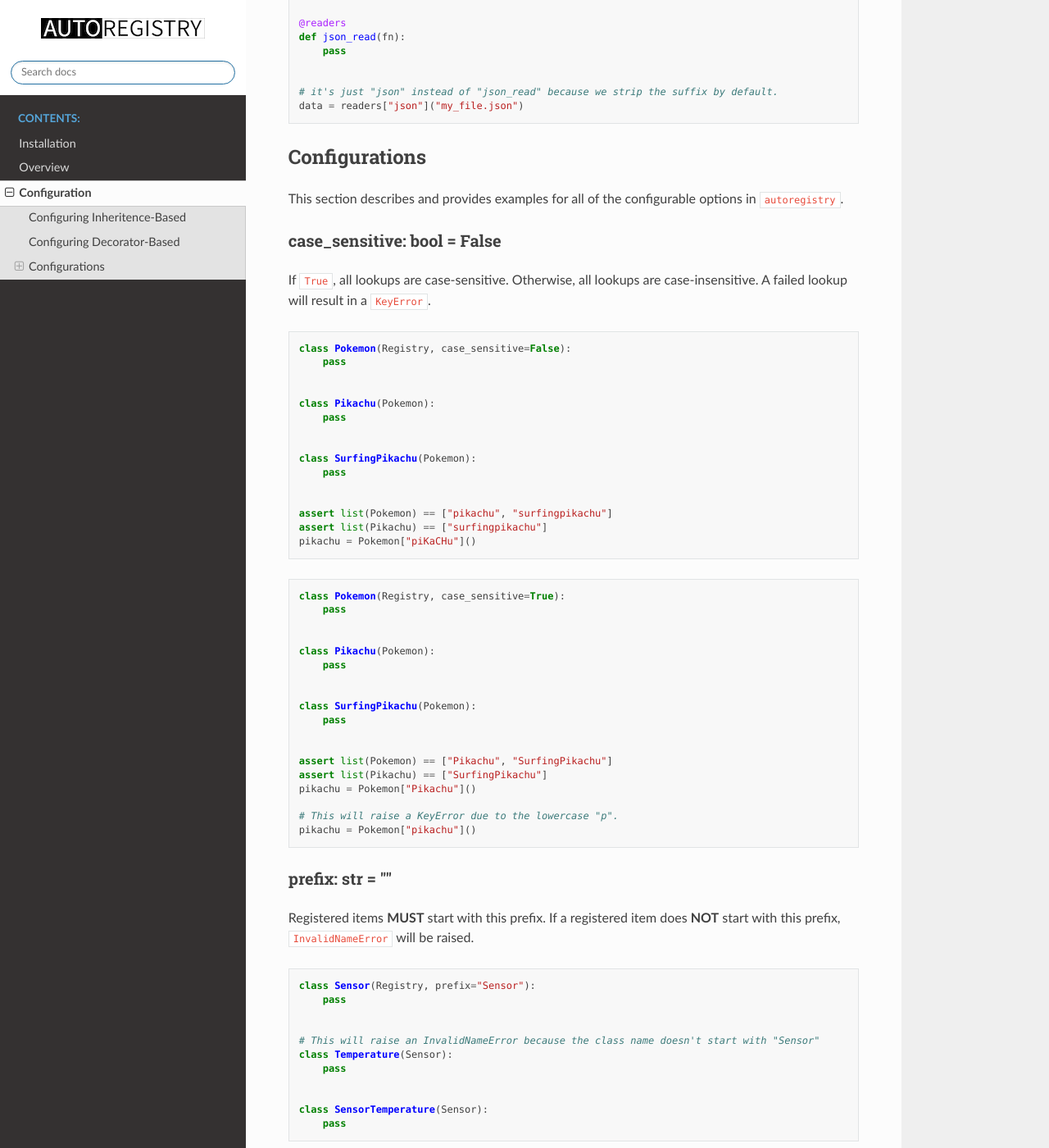
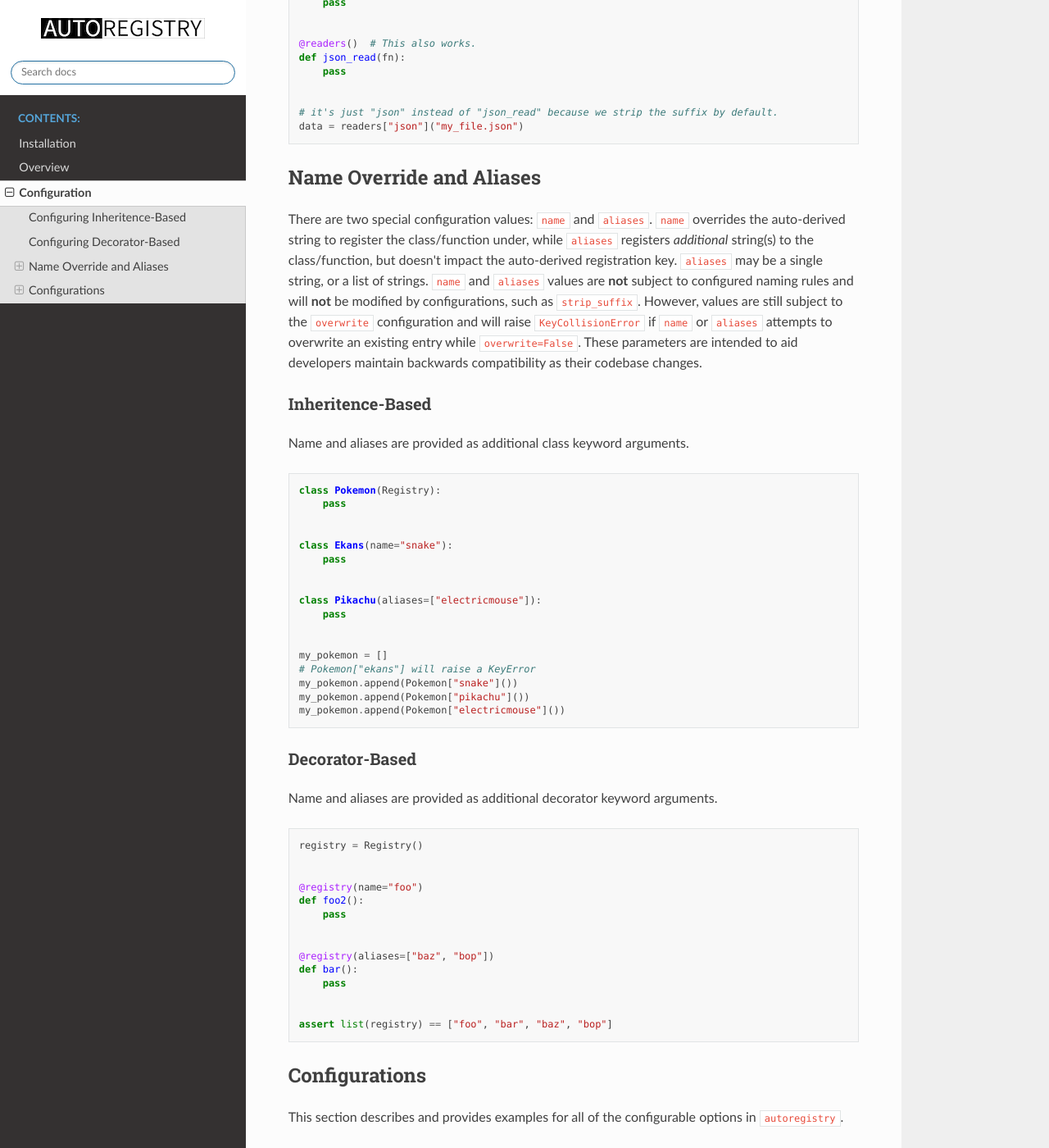
Before and after one commit to BrianPugh/autoregistry, a Sphinx documentation site: the page built from docs/source/Configuration.rst, in a window 1280 px wide and 1400 px high, scrolled down 1086 px. Shown: the whole window at 82% size. Built offline with Sphinx 7.4.7 and the Read the Docs theme 2.0.0, drawn with Linux system fonts in a browser that asks for light colours; some of the changed text lies outside the part shown.

Commit message:
Added "name" and "aliases" to docs

```diff
--- a/docs/source/Configuration.rst
+++ b/docs/source/Configuration.rst
@@ -45,7 +45,8 @@
 
 Configuring Decorator-Based
 ^^^^^^^^^^^^^^^^^^^^^^^^^^^
-When directly declaring a ``Registry``, the configurations are passed directly as keyword arguments:
+When directly declaring a ``Registry``, configurations are passed as keyword arguments
+when instantiating the ``Registry`` object:
 
 .. code-block:: python
 
@@ -57,13 +58,75 @@
        pass
 
 
-   @readers
+   @readers()  # This also works.
    def json_read(fn):
        pass
 
 
    # it's just "json" instead of "json_read" because we strip the suffix by default.
    data = readers["json"]("my_file.json")
+
+
+Name Override and Aliases
+^^^^^^^^^^^^^^^^^^^^^^^^^
+There are two special configuration values: ``name`` and ``aliases``.
+``name`` overrides the auto-derived string to register the class/function under, while
+``aliases`` registers *additional* string(s) to the class/function, but
+doesn't impact the auto-derived registration key.
+``aliases`` may be a single string, or a list of strings.
+``name`` and ``aliases`` values are **not** subject to configured naming rules and will **not** be modified
+by configurations, such as ``strip_suffix``.
+However, values are still subject to the ``overwrite`` configuration and will raise ``KeyCollisionError`` if
+``name`` or ``aliases`` attempts to overwrite an existing entry while ``overwrite=False``.
+These parameters are intended to aid developers maintain backwards compatibility as their codebase changes.
+
+Inheritence-Based
+-----------------
+
+Name and aliases are provided as additional class keyword arguments.
+
+.. code-block:: python
+
+   class Pokemon(Registry):
+       pass
+
+
+   class Ekans(name="snake"):
+       pass
+
+
+   class Pikachu(aliases=["electricmouse"]):
+       pass
+
+
+   my_pokemon = []
+   # Pokemon["ekans"] will raise a KeyError
+   my_pokemon.append(Pokemon["snake"]())
+   my_pokemon.append(Pokemon["pikachu"]())
+   my_pokemon.append(Pokemon["electricmouse"]())
+
+
+Decorator-Based
+---------------
+
+Name and aliases are provided as additional decorator keyword arguments.
+
+.. code-block:: python
+
+   registry = Registry()
+
+
+   @registry(name="foo")
+   def foo2():
+       pass
+
+
+   @registry(aliases=["baz", "bop"])
+   def bar():
+       pass
+
+
+   assert list(registry) == ["foo", "bar", "baz", "bop"]
 
 
 Configurations
```
Also changed, not shown: docs/source/Overview.rst (+10 -4 lines).
